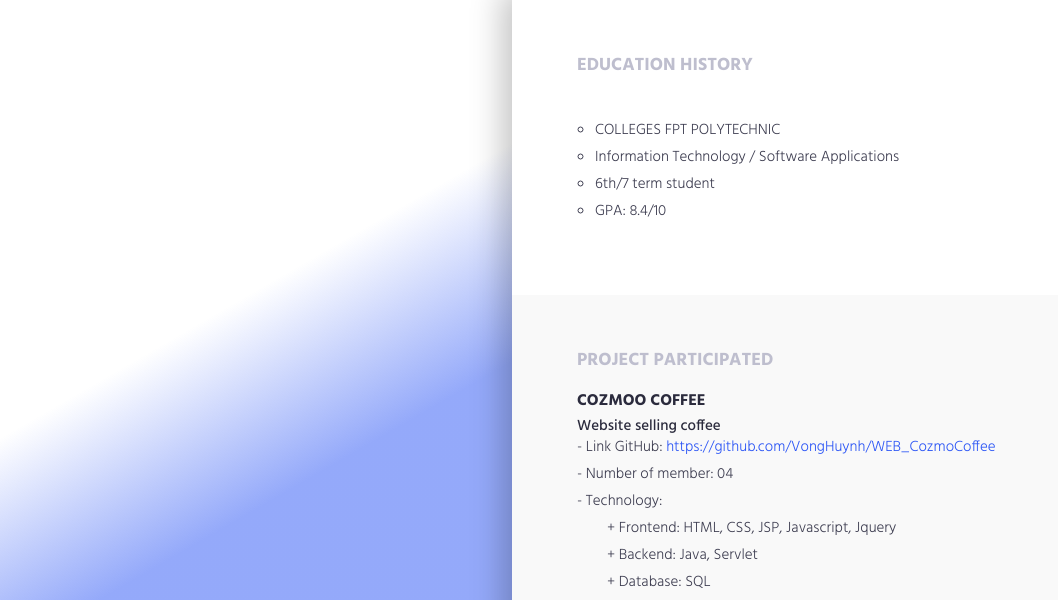
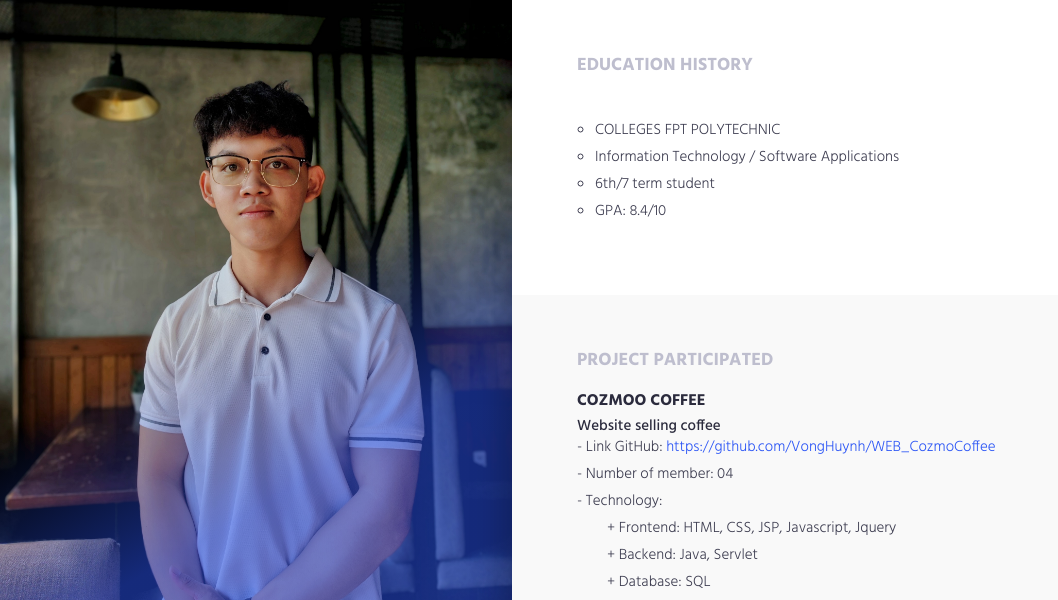
Before and after one commit to VongHuynh/HuynhVanVong, a plain HTML site: page index.html in a window 1280 px wide. Shown: the top 600 px of the page, without its empty margins (0-1058 px from the left). Drawn offline with Linux system fonts and the light colour scheme; the site is published under a folder, as on GitHub Pages, so addresses that start at the root find nothing.

Commit message:
second commit

```diff
--- a/index.html
+++ b/index.html
@@ -55,7 +55,7 @@
                             <!-- <li><a href="#"><i class="fa fa-phone" aria-hidden="true"></i></a></li> -->
                         </ul>
                     </div>
-                    <div class="profile-img"><img id="img" src="/img/image_hv.jpg" alt=""></div>
+                    <div class="profile-img"><img id="img" src="image_hv.jpg" alt=""></div>
                 </header>
                 <!-- .header-->
             </div>
```
Also changed, not shown: image_hv.jpg (renamed from img/image_hv.jpg).
